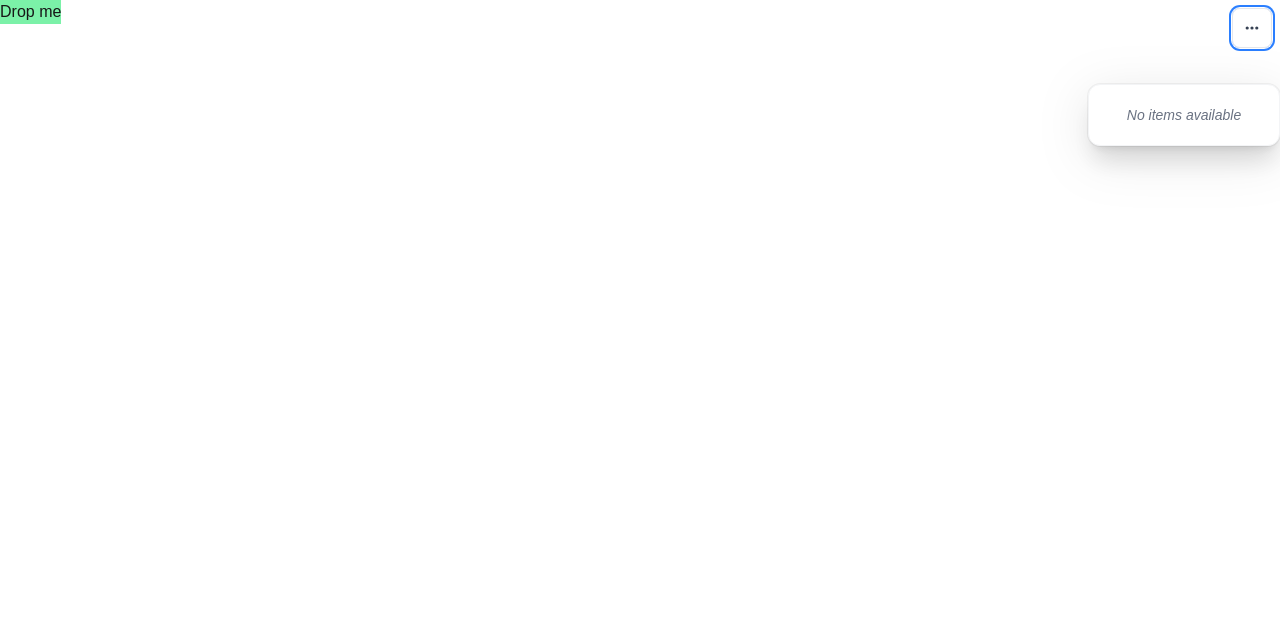
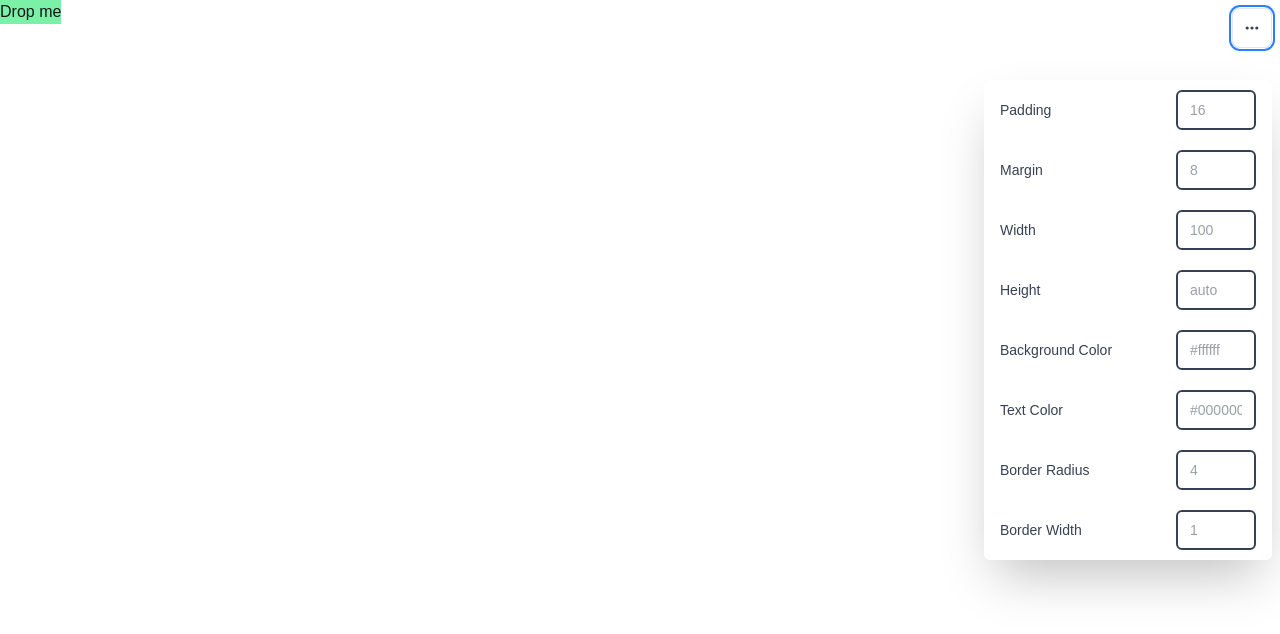
Before and after one commit to NishLy/anime-templater, a Next.js app: page /editor in a window 1280 px wide. Both pictures are taken after a click on the button "Open menu". Shown: the top 634 px of the page. Built offline with nearby package versions, Linux system fonts and the light colour scheme.

Commit message:
add bunch of feat

```diff
--- a/src/app/editor/page.tsx
+++ b/src/app/editor/page.tsx
@@ -57,8 +57,9 @@ const Editor = () => {
     }
   }
   return (
+    <div className="bg-white min-h-screen">
       <DndContext onDragEnd={handleDragEnd}>
-      <GridContainer className="w-screen">
+        <GridContainer className="w-full">
           {Object.entries(containers).map(([id, items]) => (
             <Droppable<string> key={id} id={id} items={items.children}>
               {(item) => (
@@ -74,6 +75,7 @@ const Editor = () => {
           ))}
         </GridContainer>
       </DndContext>
+    </div>
   );
 };
 
--- /dev/null
+++ b/src/components/customizable-container.tsx
@@ -0,0 +1,22 @@
+import classNames from "classnames";
+import { CSSProperties, ReactNode, useEffect, useState } from "react";
+
+interface ICustomizableContainer {
+  className?: string;
+  children: ReactNode;
+  style?: CSSProperties;
+}
+
+export interface IStateCustomizable extends CSSProperties {
+  [key: string]: unknown;
+}
+
+const CustomizableContainer = (props: ICustomizableContainer) => {
+  return (
+    <div className={classNames(props.className, "w-full")} style={props.style}>
+      {props.children}
+    </div>
+  );
+};
+
+export default CustomizableContainer;
--- a/src/components/dropdown-container.tsx
+++ b/src/components/dropdown-container.tsx
@@ -1,9 +1,10 @@
 import React, { ReactNode, useState, useRef, useEffect } from "react";
 
-interface MenuItem {
+export interface MenuItem {
   name: string;
   label: string;
-  cb: () => void;
+  cb?: () => void;
+  element?: ReactNode;
   icon?: string;
   disabled?: boolean;
 }
@@ -21,7 +22,6 @@ const DropdownContainer: React.FC<DropdownProps> = ({
   children,
   variant = "default",
   size = "md",
-  position = "bottom-right",
 }) => {
   const [open, setOpen] = useState(false);
   const dropdownRef = useRef<HTMLDivElement>(null);
@@ -85,18 +85,18 @@ const DropdownContainer: React.FC<DropdownProps> = ({
     return `${baseStyles} ${sizeStyles[size]} ${variantStyles[variant]}`;
   };
 
-  const getMenuPosition = () => {
-    const positions = {
-      "bottom-right": "origin-top-right top-full right-0",
-      "bottom-left": "origin-top-left top-full left-0",
-      "top-right": "origin-bottom-right bottom-full right-0 mb-2",
-      "top-left": "origin-bottom-left bottom-full left-0 mb-2",
-    };
-    return positions[position];
-  };
+  // const getMenuPosition = () => {
+  //   const positions = {
+  //     "bottom-right": "origin-top-right top-full right-0",
+  //     "bottom-left": "origin-top-left top-full left-0",
+  //     "top-right": "origin-bottom-right bottom-full right-0 mb-2",
+  //     "top-left": "origin-bottom-left bottom-full left-0 mb-2",
+  //   };
+  //   return positions[position];
+  // };
 
   return (
-    <div className="relative inline-block" ref={dropdownRef}>
+    <div className="relative inline-block w-full" ref={dropdownRef}>
       {/* Dropdown button */}
       <button
         onClick={() => setOpen(!open)}
@@ -133,30 +133,25 @@ const DropdownContainer: React.FC<DropdownProps> = ({
 
       {/* Dropdown menu */}
       <div
-        className={`absolute z-20 mt-1 w-48 rounded-xl bg-white shadow-xl ring-1 ring-black/5 border border-gray-100 transition-all duration-200 ${
+        className={`absolute top-20 rounded-md w-72 shadow-2xl overflow-x-hidden max-h-[30rem] overflow-auto right-2 z-50 inline-flex bg-white border-gray-100 transition-all duration-200 ${
           open
             ? "opacity-100 scale-100 translate-y-0"
             : "opacity-0 scale-95 -translate-y-2 pointer-events-none"
-        } ${getMenuPosition()}`}
+        } `}
         role="menu"
         aria-orientation="vertical"
-        style={{
-          filter: "drop-shadow(0 10px 25px rgba(0, 0, 0, 0.1))",
-        }}
       >
-        <div className="py-2">
+        <div className="wrap-normal w-full">
           {items.length > 0 ? (
             items.map((item, index) => (
-              <button
+              <div
                 key={item.name}
                 onClick={() => {
                   if (!item.disabled) {
-                    item.cb();
-                    setOpen(false);
+                    item.cb?.();
                   }
                 }}
-                disabled={item.disabled}
-                className={`group flex items-center w-full px-4 py-2.5 text-sm transition-colors duration-150 ${
+                className={`group flex items-center w-full gap-2 px-4 py-2.5 text-sm transition-colors duration-150 ${
                   item.disabled
                     ? "text-gray-400 cursor-not-allowed"
                     : "text-gray-700 hover:bg-gradient-to-r hover:from-blue-50 hover:to-indigo-50 hover:text-blue-900"
@@ -169,8 +164,7 @@ const DropdownContainer: React.FC<DropdownProps> = ({
                   if (e.key === "Enter" || e.key === " ") {
                     e.preventDefault();
                     if (!item.disabled) {
-                      item.cb();
-                      setOpen(false);
+                      item.cb?.();
                     }
                   }
                 }}
@@ -181,22 +175,8 @@ const DropdownContainer: React.FC<DropdownProps> = ({
                 <span className="flex-1 text-left font-medium">
                   {item.label}
                 </span>
-                {!item.disabled && (
-                  <svg
-                    className="ml-2 w-3 h-3 opacity-0 group-hover:opacity-100 transition-opacity duration-150"
-                    fill="none"
-                    stroke="currentColor"
-                    viewBox="0 0 24 24"
-                  >
-                    <path
-                      strokeLinecap="round"
-                      strokeLinejoin="round"
-                      strokeWidth={2}
-                      d="M9 5l7 7-7 7"
-                    />
-                  </svg>
-                )}
-              </button>
+                {item.element && <span className="w-20">{item.element}</span>}
+              </div>
             ))
           ) : (
             <div className="px-4 py-3 text-sm text-gray-500 text-center italic">
--- a/src/components/grid-container.tsx
+++ b/src/components/grid-container.tsx
@@ -1,17 +1,23 @@
 import classNames from "classnames";
-import { ReactNode } from "react";
+import { CSSProperties, ReactNode, useState } from "react";
 import DropdownContainer from "./dropdown-container";
+import CustomizableContainer from "./customizable-container";
+import { useCustomizationMenus } from "@/utils/customization-menus";
 
 interface IGridContainer {
   className?: string;
   children: ReactNode;
 }
 const GridContainer = (props: IGridContainer) => {
+  const [menus, style] = useCustomizationMenus();
   return (
-    <DropdownContainer menus={[]}>
-      <div className={classNames(props.className, "grid", "grid-cols-3")}>
+    <DropdownContainer menus={menus}>
+      <CustomizableContainer
+        className={classNames(props.className, "grid", "grid-cols-3")}
+        style={style}
+      >
         {props.children}{" "}
-      </div>
+      </CustomizableContainer>
     </DropdownContainer>
   );
 };
--- /dev/null
+++ b/src/components/input.tsx
@@ -0,0 +1,23 @@
+import { VariantClass } from "@/utils/variant";
+import classNames from "classnames";
+import React from "react";
+
+interface IInputProps extends React.InputHTMLAttributes<HTMLInputElement> {
+  variant: VariantClass;
+}
+
+const Input: React.FC<IInputProps> = ({ variant, className, ...rest }) => {
+  return (
+    <input
+      {...rest}
+      className={classNames(
+        variant,
+        className,
+        "w-full",
+        "border-2 outline-blue-500 rounded-md"
+      )}
+    />
+  );
+};
+
+export default Input;
--- /dev/null
+++ b/src/utils/customization-menus.tsx
@@ -0,0 +1,244 @@
+import { MenuItem } from "@/components/dropdown-container";
+import Input from "@/components/input";
+import { VariantClass } from "./variant";
+import { CSSProperties, useState } from "react";
+
+export const useCustomizationMenus = (): [MenuItem[], CSSProperties] => {
+  const [style, setStyle] = useState<CSSProperties>({});
+
+  const updateStyle = (
+    property: keyof CSSProperties,
+    value: string | number
+  ) => {
+    setStyle((prev) => ({ ...prev, [property]: value }));
+  };
+
+  return [
+    [
+      {
+        label: "Padding",
+        name: "padding",
+        element: (
+          <Input
+            variant={VariantClass.sm}
+            placeholder="16"
+            onChange={(e) => updateStyle("padding", e.target.value + "px")}
+          />
+        ),
+      },
+      {
+        label: "Margin",
+        name: "margin",
+        element: (
+          <Input
+            variant={VariantClass.sm}
+            placeholder="8"
+            onChange={(e) => updateStyle("margin", e.target.value + "px")}
+          />
+        ),
+      },
+      {
+        label: "Width",
+        name: "width",
+        element: (
+          <Input
+            variant={VariantClass.sm}
+            placeholder="100"
+            onChange={(e) => updateStyle("width", e.target.value + "px")}
+          />
+        ),
+      },
+      {
+        label: "Height",
+        name: "height",
+        element: (
+          <Input
+            variant={VariantClass.sm}
+            placeholder="auto"
+            onChange={(e) =>
+              updateStyle(
+                "height",
+                e.target.value === "auto" ? "auto" : e.target.value + "px"
+              )
+            }
+          />
+        ),
+      },
+      {
+        label: "Background Color",
+        name: "backgroundColor",
+        element: (
+          <Input
+            variant={VariantClass.sm}
+            placeholder="#ffffff"
+            onChange={(e) => updateStyle("backgroundColor", e.target.value)}
+          />
+        ),
+      },
+      {
+        label: "Text Color",
+        name: "color",
+        element: (
+          <Input
+            variant={VariantClass.sm}
+            placeholder="#000000"
+            onChange={(e) => updateStyle("color", e.target.value)}
+          />
+        ),
+      },
+      {
+        label: "Border Radius",
+        name: "borderRadius",
+        element: (
+          <Input
+            variant={VariantClass.sm}
+            placeholder="4"
+            onChange={(e) => updateStyle("borderRadius", e.target.value + "px")}
+          />
+        ),
+      },
+      {
+        label: "Border Width",
+        name: "borderWidth",
+        element: (
+          <Input
+            variant={VariantClass.sm}
+            placeholder="1"
+            onChange={(e) => updateStyle("borderWidth", e.target.value + "px")}
+          />
+        ),
+      },
+      {
+        label: "Border Color",
+        name: "borderColor",
+        element: (
+          <Input
+            variant={VariantClass.sm}
+            placeholder="#cccccc"
+            onChange={(e) => updateStyle("borderColor", e.target.value)}
+          />
+        ),
+      },
+      {
+        label: "Border Style",
+        name: "borderStyle",
+        element: (
+          <select
+            onChange={(e) => updateStyle("borderStyle", e.target.value)}
+            style={{ padding: "4px", fontSize: "12px", borderRadius: "4px" }}
+          >
+            <option value="">Select style</option>
+            <option value="solid">Solid</option>
+            <option value="dashed">Dashed</option>
+            <option value="dotted">Dotted</option>
+            <option value="none">None</option>
+          </select>
+        ),
+      },
+      {
+        label: "Font Size",
+        name: "fontSize",
+        element: (
+          <Input
+            variant={VariantClass.sm}
+            placeholder="14"
+            onChange={(e) => updateStyle("fontSize", e.target.value + "px")}
+          />
+        ),
+      },
+      {
+        label: "Font Weight",
+        name: "fontWeight",
+        element: (
+          <select
+            onChange={(e) => updateStyle("fontWeight", e.target.value)}
+            style={{ padding: "4px", fontSize: "12px", borderRadius: "4px" }}
+          >
+            <option value="">Select weight</option>
+            <option value="normal">Normal</option>
+            <option value="bold">Bold</option>
+            <option value="lighter">Lighter</option>
+            <option value="bolder">Bolder</option>
+            <option value="100">100</option>
+            <option value="200">200</option>
+            <option value="300">300</option>
+            <option value="400">400</option>
+            <option value="500">500</option>
+            <option value="600">600</option>
+            <option value="700">700</option>
+            <option value="800">800</option>
+            <option value="900">900</option>
+          </select>
+        ),
+      },
+      {
+        label: "Text Align",
+        name: "textAlign",
+        element: (
+          <select
+            onChange={(e) =>
+              e.target.value
+                ? updateStyle(
+                    "textAlign",
+                    e.target.value ?? ("0" as CSSProperties["textAlign"])
+                  )
+                : ""
+            }
+            style={{ padding: "4px", fontSize: "12px", borderRadius: "4px" }}
+          >
+            <option value="">Select alignment</option>
+            <option value="left">Left</option>
+            <option value="center">Center</option>
+            <option value="right">Right</option>
+            <option value="justify">Justify</option>
+          </select>
+        ),
+      },
+      {
+        label: "Display",
+        name: "display",
+        element: (
+          <select
+            onChange={(e) => updateStyle("display", e.target.value)}
+            style={{ padding: "4px", fontSize: "12px", borderRadius: "4px" }}
+          >
+            <option value="">Select display</option>
+            <option value="block">Block</option>
+            <option value="inline">Inline</option>
+            <option value="inline-block">Inline Block</option>
+            <option value="flex">Flex</option>
+            <option value="grid">Grid</option>
+            <option value="none">None</option>
+          </select>
+        ),
+      },
+      {
+        label: "Box Shadow",
+        name: "boxShadow",
+        element: (
+          <Input
+            variant={VariantClass.sm}
+            placeholder="0 2px 4px rgba(0,0,0,0.1)"
+            onChange={(e) => updateStyle("boxShadow", e.target.value)}
+          />
+        ),
+      },
+      {
+        label: "Opacity",
+        name: "opacity",
+        element: (
+          <Input
+            variant={VariantClass.sm}
+            placeholder="1"
+            type="number"
+            min="0"
+            max="1"
+            step="0.1"
+            onChange={(e) => updateStyle("opacity", parseFloat(e.target.value))}
+          />
+        ),
+      },
+    ],
+    style,
+  ];
+};
--- /dev/null
+++ b/src/utils/variant.ts
@@ -0,0 +1,4 @@
+export enum VariantClass {
+  sm = "px-3 py-2",
+  md = "px-5 py-3",
+}
```
Lines whose indentation alone changed are shown as unchanged.
